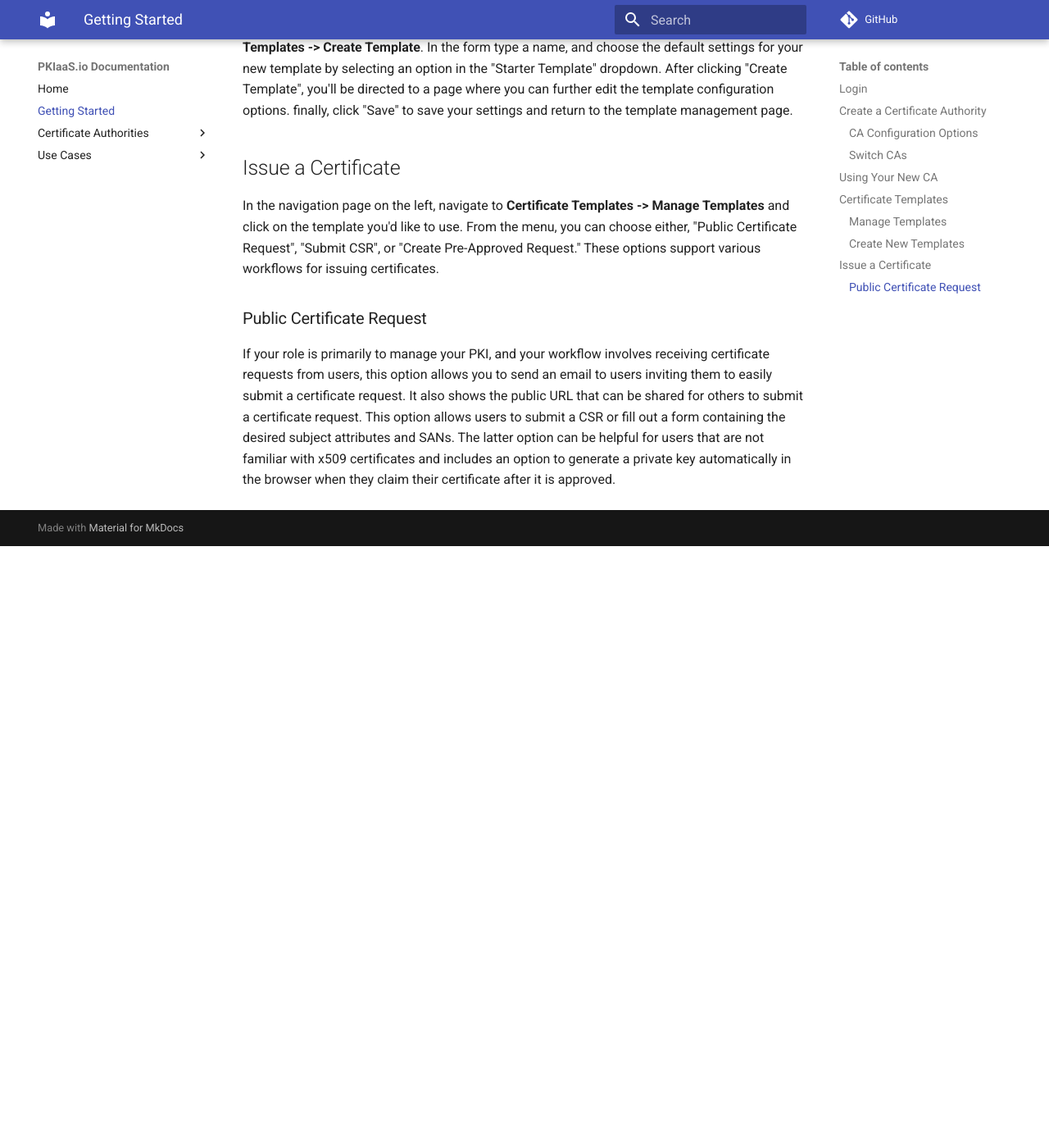
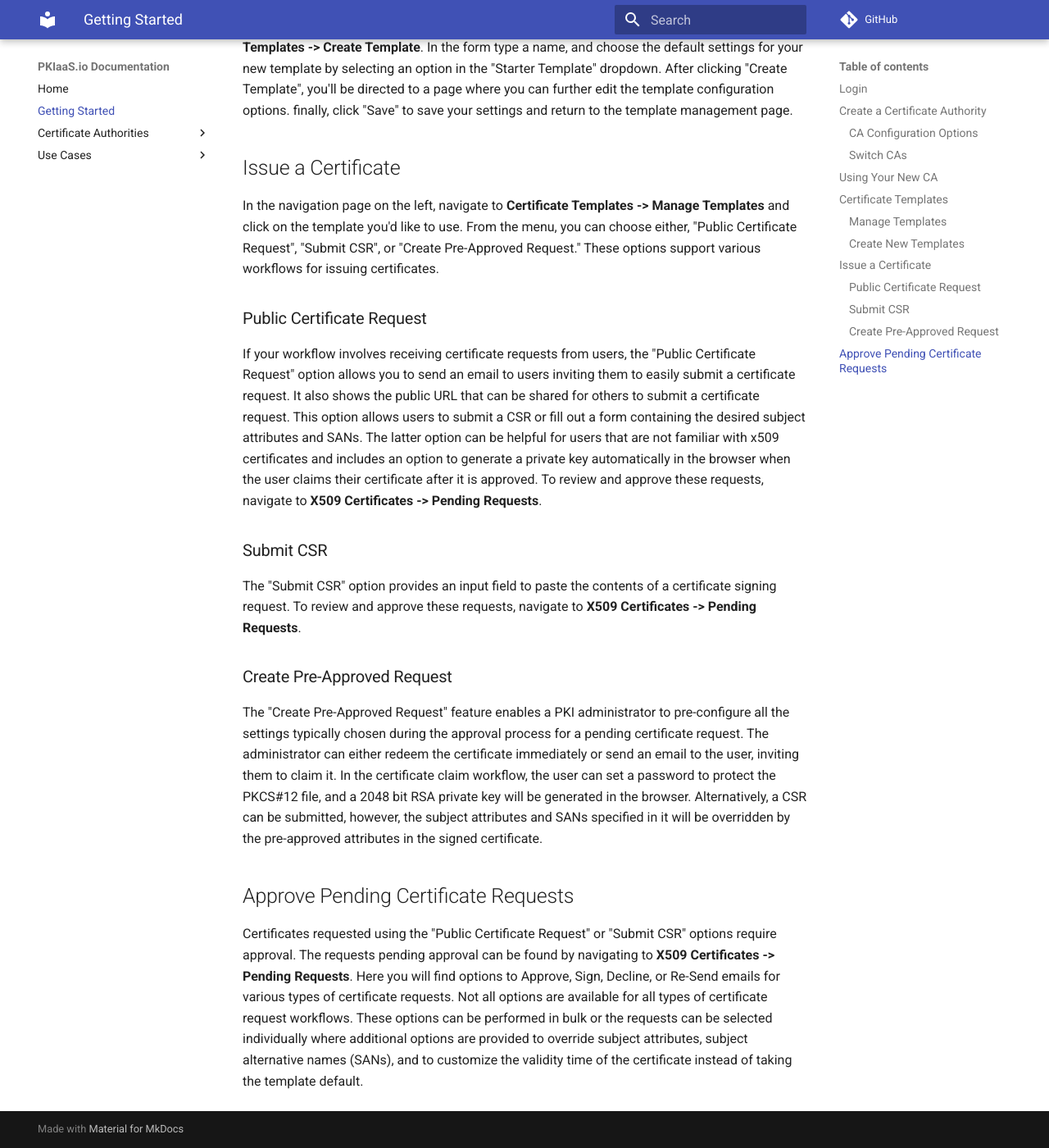
Before and after one commit to lspiehler/pkiaas-docs, an MkDocs documentation site: the page built from docs/getting-started.md, in a window 1280 px wide and 1400 px high, scrolled down 1532 px. Shown: the whole window at 82% size. Built offline with MkDocs 1.6.1 and Material for MkDocs 9.7.7, drawn with Linux system fonts in a browser that asks for light colours; comment, search, counter and statistics services are not loaded; before the commit the page ends 2198 px from its top, so only the background shows below that.

Commit message:
updating getting started guide

```diff
--- a/docs/getting-started.md
+++ b/docs/getting-started.md
@@ -27,4 +27,13 @@ By default, a "Web Server" template is automatically built for every CA that is
 In the navigation page on the left, navigate to **Certificate Templates -> Manage Templates** and click on the template you'd like to use. From the menu, you can choose either, "Public Certificate Request", "Submit CSR", or "Create Pre-Approved Request." These options support various workflows for issuing certificates.
 
 ### Public Certificate Request
-If your role is primarily to manage your PKI, and your workflow involves receiving certificate requests from users, this option allows you to send an email to users inviting them to easily submit a certificate request. It also shows the public URL that can be shared for others to submit a certificate request. This option allows users to submit a CSR or fill out a form containing the desired subject attributes and SANs. The latter option can be helpful for users that are not familiar with x509 certificates and includes an option to generate a private key automatically in the browser when they claim their certificate after it is approved.
+If your workflow involves receiving certificate requests from users, the "Public Certificate Request" option allows you to send an email to users inviting them to easily submit a certificate request. It also shows the public URL that can be shared for others to submit a certificate request. This option allows users to submit a CSR or fill out a form containing the desired subject attributes and SANs. The latter option can be helpful for users that are not familiar with x509 certificates and includes an option to generate a private key automatically in the browser when the user claims their certificate after it is approved. To review and approve these requests, navigate to **X509 Certificates -> Pending Requests**.
+
+### Submit CSR
+The "Submit CSR" option provides an input field to paste the contents of a certificate signing request. To review and approve these requests, navigate to **X509 Certificates -> Pending Requests**.
+
+### Create Pre-Approved Request
+The "Create Pre-Approved Request" feature enables a PKI administrator to pre-configure all the settings typically chosen during the approval process for a pending certificate request. The administrator can either redeem the certificate immediately or send an email to the user, inviting them to claim it. In the certificate claim workflow, the user can set a password to protect the PKCS#12 file, and a 2048 bit RSA private key will be generated in the browser. Alternatively, a CSR can be submitted, however, the subject attributes and SANs specified in it will be overridden by the pre-approved attributes in the signed certificate.
+
+## Approve Pending Certificate Requests
+Certificates requested using the "Public Certificate Request" or "Submit CSR" options require approval. The requests pending approval can be found by navigating to **X509 Certificates -> Pending Requests**. Here you will find options to Approve, Sign, Decline, or Re-Send emails for various types of certificate requests. Not all options are available for all types of certificate request workflows. These options can be performed in bulk or the requests can be selected individually where additional options are provided to override subject attributes, subject alternative names (SANs), and to customize the validity time of the certificate instead of taking the template default.
```
